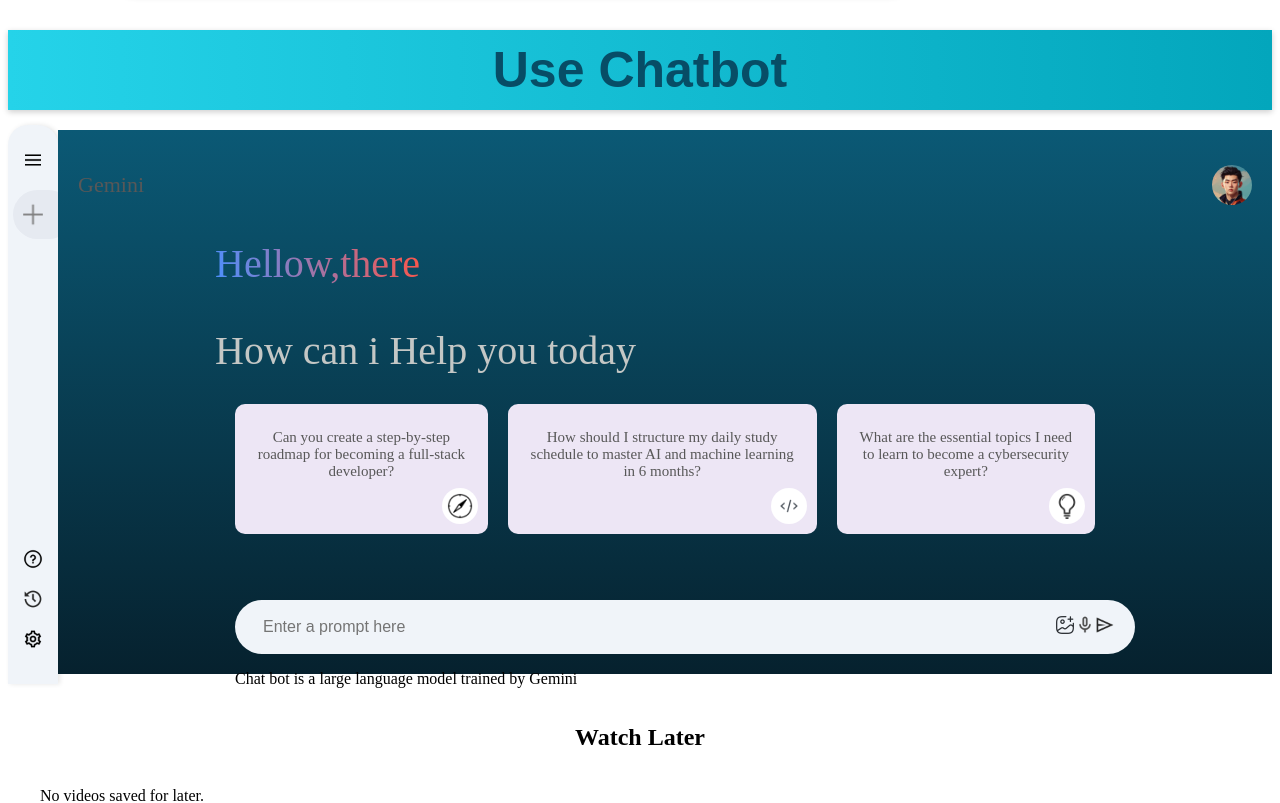
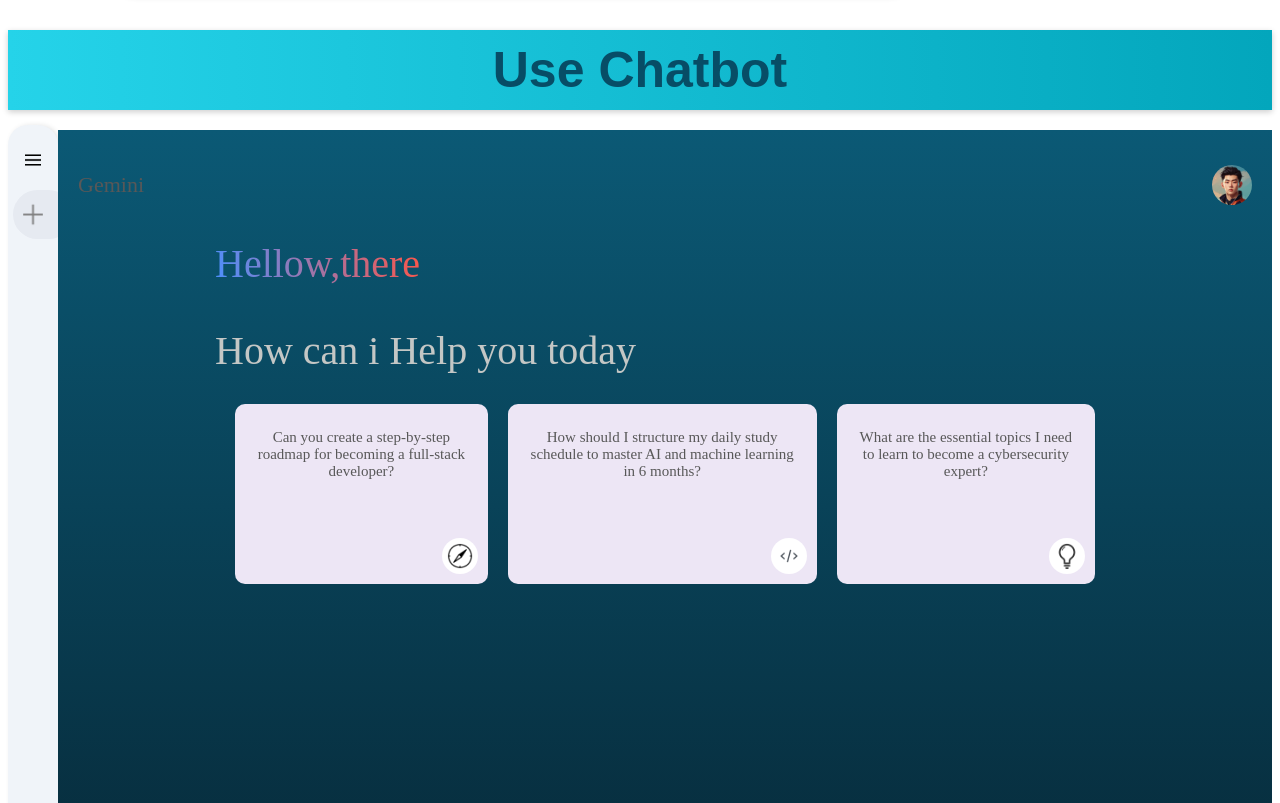
Before and after one commit to Bhanuka10/Capstone, a React (Vite) app in the folder KnowEdge-app/: page /contact in a window 1280 px wide. Shown: the part 560-1363 px from the top of the page. Built offline with nearby package versions, Linux system fonts and the light colour scheme; a web font is replaced by a local one.

Commit message:
complete the UI part of chat bot

```diff
--- a/KnowEdge-app/src/Components/ChatBot/ChatBot.css
+++ b/KnowEdge-app/src/Components/ChatBot/ChatBot.css
@@ -1,11 +1,11 @@
 .main{
     flex: 1;
-    max-height: 100vh;
+   min-height: 100vh;
     padding-bottom: 15vh;
     position: relative;
     background: linear-gradient(to bottom, #0B5975, #06212E);
     margin-top: 20px;
-    margin-bottom: 10px;
+    margin-bottom: 0px;
 
 }
 .nav{
@@ -56,7 +56,7 @@
     margin-top: -10px;
 }
 .main .card{
-    height: 100px;
+    height: 150px;
     padding: 20px;
      padding-top: 10px;
     border-radius: 10px;
@@ -83,11 +83,12 @@
 }
 .main-botom {
     position: absolute;
-    bottom: -30px; /* Moves it slightly down */
+    bottom: 40px; /* Moves it slightly down */
     width: 100%;
     max-width: 900px;
     padding: 0 20px;
     margin: auto;
+
 }
 
 .serch-box{
@@ -112,3 +113,15 @@
     padding: 8px;
     font-size: 16px;
 }
+.serch-box div{
+    display: flex;
+    align-items: center;
+    gap: 10px;
+}
+.main .bottom-info{
+    font-size: 13px;
+    margin: 15px auto;
+    text-align: center;
+    font-weight: 300;
+    color: #ede6f5;
+}
--- a/KnowEdge-app/src/Components/Chatting/Chatting.css
+++ b/KnowEdge-app/src/Components/Chatting/Chatting.css
@@ -1,6 +1,6 @@
 @import url('https://fonts.googleapis.com/css2?family=Jaini+Purva&family=Outfit:wght@100..900&display=swap');
 .sidebar {
-    max-height: 100vh;
+    min-height: 80vh;
     display: inline-flex;
     flex-direction: column;
     justify-content: space-between;
```
